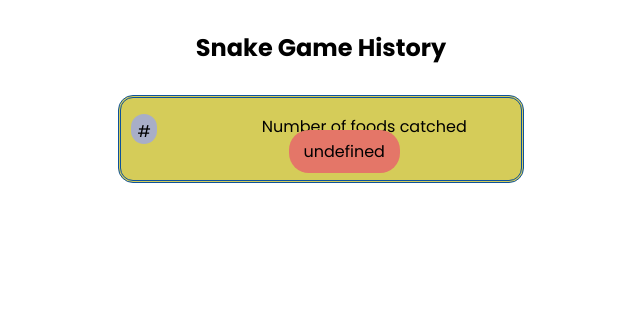
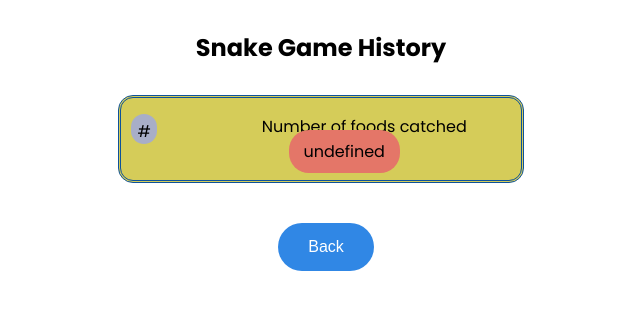
Before and after one commit to JeevithK/Snake, a plain HTML site: page history.html in a window 1280 px wide. Shown: the whole page, without its empty margins (319-959 px from the left). Drawn offline with Linux system fonts and the light colour scheme.

Commit message:
Update history.html

```diff
--- a/history.html
+++ b/history.html
@@ -23,5 +23,6 @@
 
         </div>
     </div>
+    <a href="./index.html"><button>Back</button></a>
 </body>
 </html>
```
